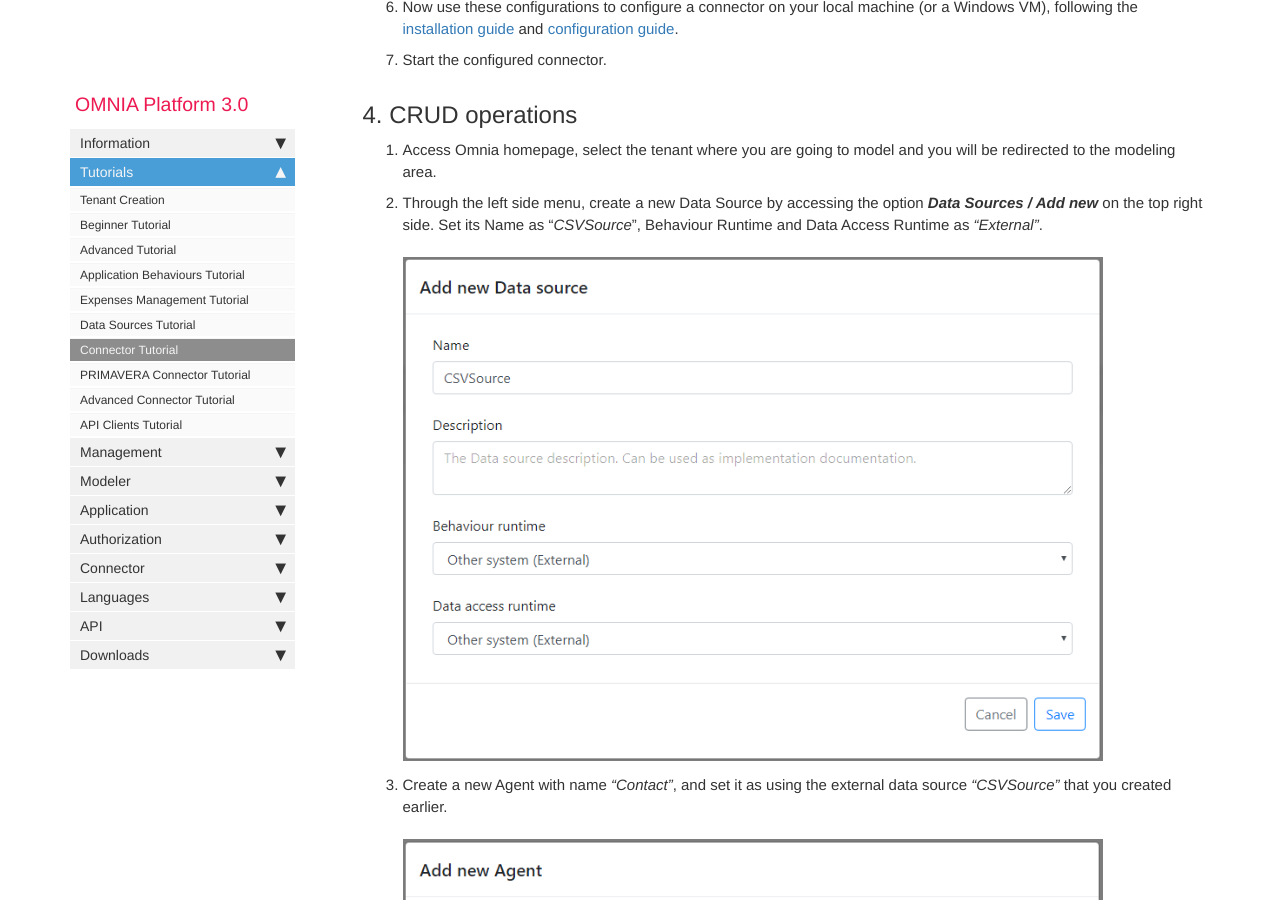
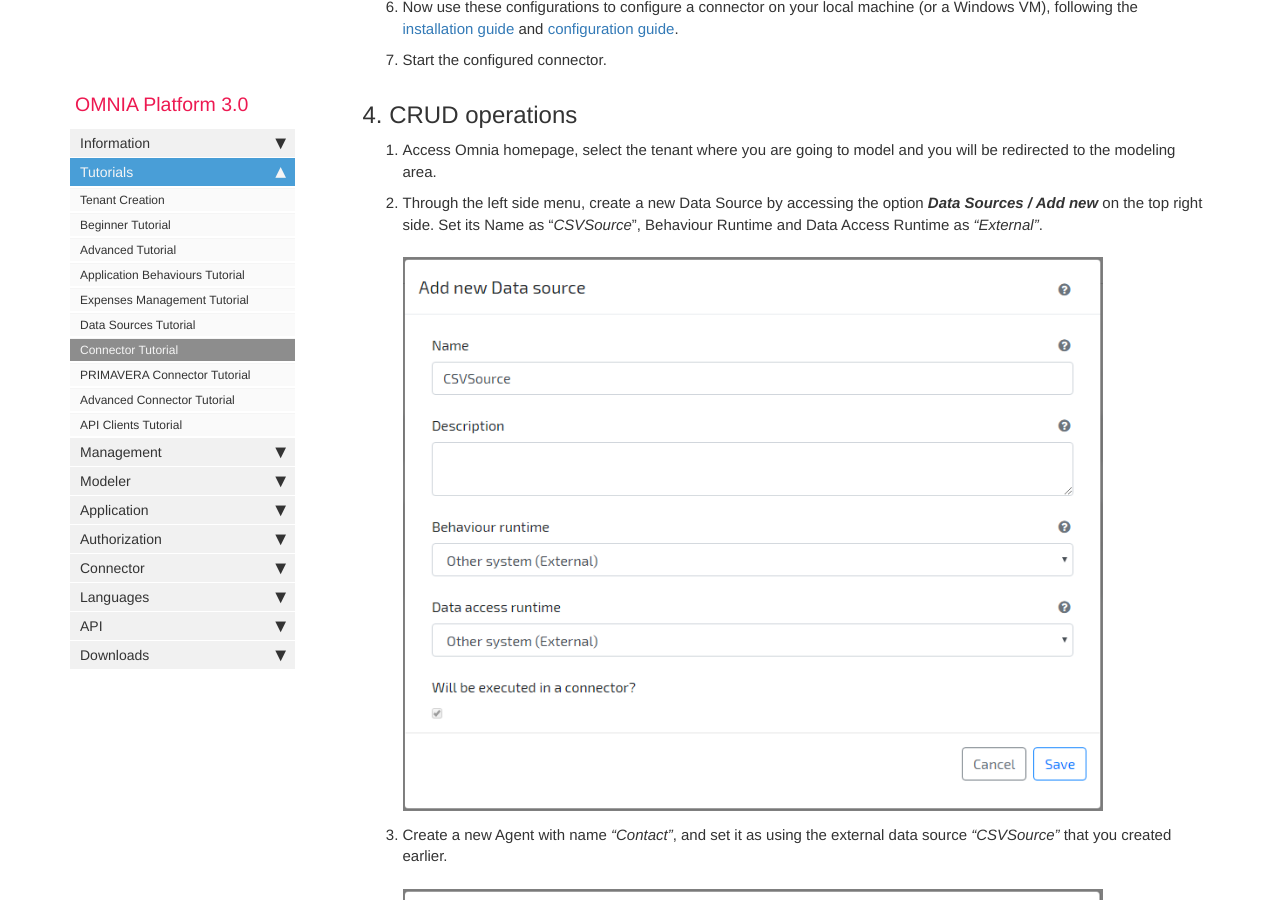
Before and after one commit to daniel8lopes/omnia3, a Jekyll site: the page built from docs/pages/omnia3/Tutorials/omnia3_connectortutorial.md, in a window 1280 px wide and 900 px high, scrolled down 997 px. Built offline with Jekyll 4.4.1, drawn with Linux system fonts in a browser that asks for light colours; nearby versions of some CDN libraries; comment, search, counter and statistics services are not loaded.

Commit message:
Update omnia3_connectortutorial.md

```diff
--- a/docs/pages/omnia3/Tutorials/omnia3_connectortutorial.md
+++ b/docs/pages/omnia3/Tutorials/omnia3_connectortutorial.md
@@ -44,21 +44,21 @@ This tutorial assumes that you have created a OMNIA tenant ([click here to see h
 
 2. Through the left side menu, create a new Data Source by accessing the option ***Data Sources / Add new*** on the top right side. Set its Name as "*CSVSource*", Behaviour Runtime and Data Access Runtime as *"External"*.
 
-    ![Modeler create DataSource](/images/tutorials/csvconnector/modeler-add-datasource.png)
+    ![Modeler create DataSource](/images/tutorials/connector/Modeler-Create-DataSource.PNG)
 
 3. Create a new Agent with name *"Contact"*, and set it as using the external data source *"CSVSource"* that you created earlier.
 
-    ![Modeler create Agent](/images/tutorials/csvconnector/modeler-add-agent-contact.png)
+    ![Modeler create Agent](/images/tutorials/connector/Modeler-Create-Agent.PNG)
 
 4. On Agent *"Contact"*, create the following attributes:
 
     - BirthDate (Primitive/Date)
 
-	![Modeler create BirthDate_attribute](/images/tutorials/csvconnector/modeler-add-contact-birthdate.png)
+	![Modeler create BirthDate_attribute](/images/tutorials/connector/Modeler-Create-Attribute-BirthDate.PNG)
 
     - PhoneNo (Primitive/Text)
 
-	![Modeler create PhoneNo_attribute](/images/tutorials/csvconnector/modeler-add-contact-phone.png)
+	![Modeler create PhoneNo_attribute](/images/tutorials/connector/Modeler-Create-Attribute-PhoneNo.PNG)
 
 5. Navigate to tab *"[Data Behaviours](https://docs.numbersbelieve.com/omnia3_modeler_datasources.html)"*, and define a behaviour to be executed on *"ReadList"*. This behaviour will be used for Query and List requests for this entity.
 
```
